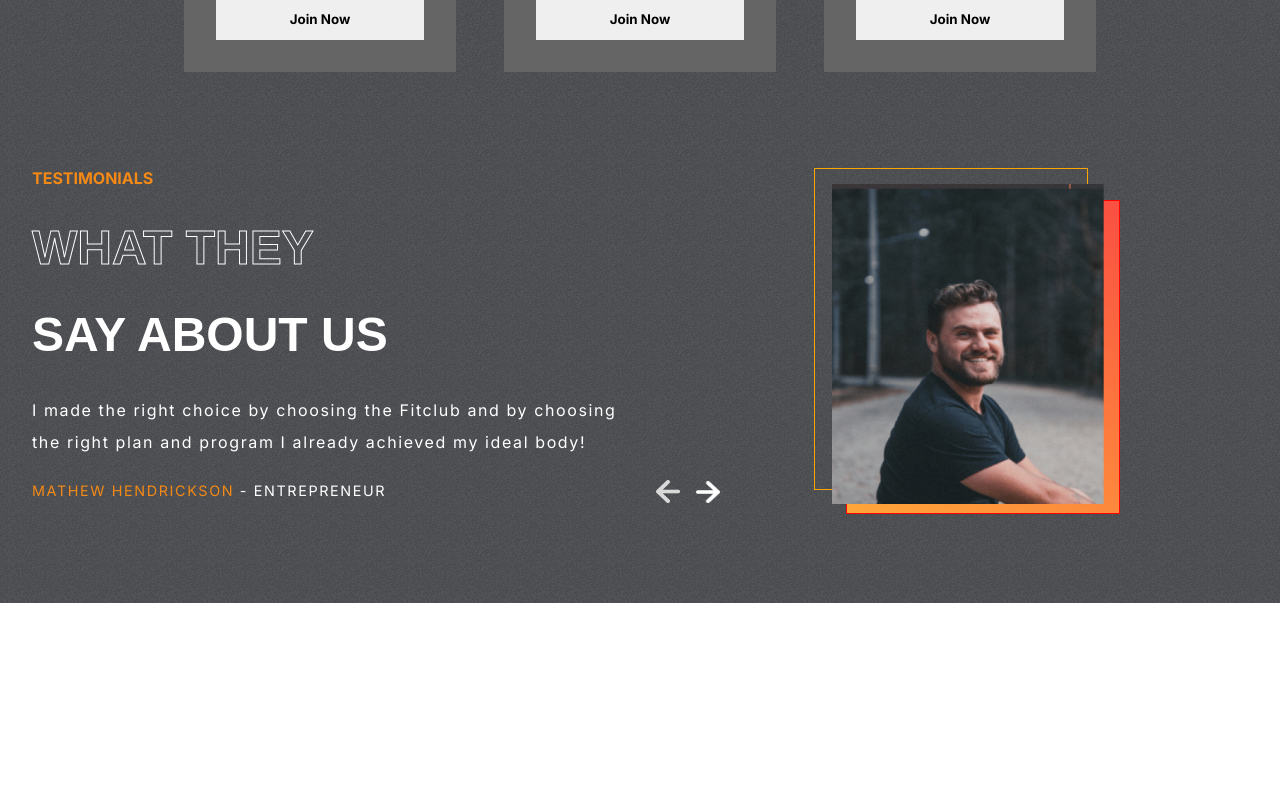
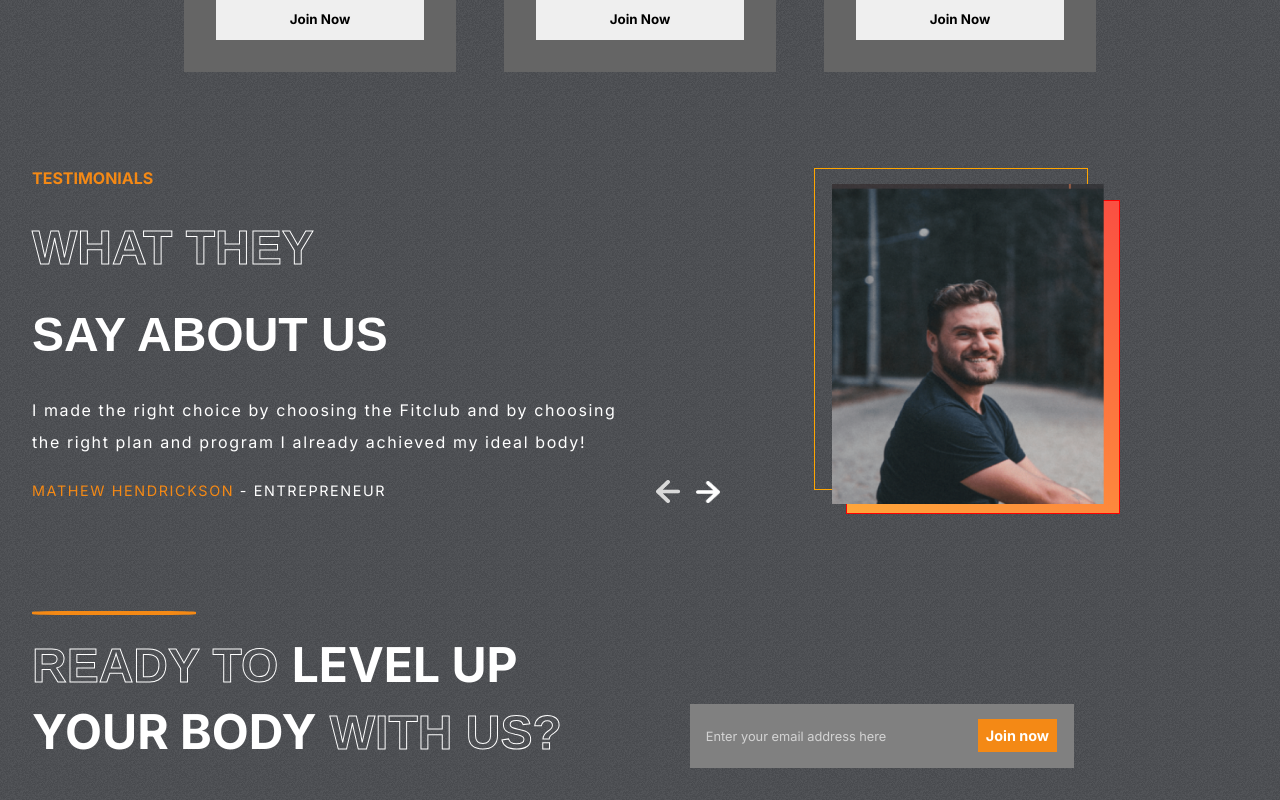
Before and after one commit to Aparajit-Garg/Gym, a React (Create React App) app in the folder the-website/: page / in a window 1280 px wide. Shown: the part 2295-3095 px from the top of the page. Before the commit the page ends 2898 px from the top, so only its background shows below. Built offline with nearby package versions, Linux system fonts and the light colour scheme.

Commit message:
contact section completed, mailing option added.

```diff
--- a/the-website/package.json
+++ b/the-website/package.json
@@ -3,6 +3,7 @@
   "version": "0.1.0",
   "private": true,
   "dependencies": {
+    "@emailjs/browser": "^3.11.0",
     "@testing-library/jest-dom": "^5.16.5",
     "@testing-library/react": "^13.4.0",
     "@testing-library/user-event": "^13.5.0",
--- a/the-website/src/components/ContactUs/Contact.js
+++ b/the-website/src/components/ContactUs/Contact.js
@@ -1,12 +1,44 @@
-import React from 'react';
+import React, {useRef} from 'react';
 import classes from "./Contact.module.css";
-
+import  emailjs from '@emailjs/browser';
 
 const Contact = () => {
 
+    const form = useRef();
+
+    const sendMail = (e) => {
+        e.preventDefault();
+
+        emailjs.sendForm(process.env.REACT_APP_SERVICE_KEY, process.env.REACT_APP_TEMPLATE_KEY, form.current, process.env.REACT_APP_PUBLIC_KEY)
+        .then((result) => {
+            console.log("Successfull: ", result.text);
+            window.alert("Mail sent");
+        }, (error) => {
+            console.log("Error: ", error.text);
+        });
+    }
+
     return (
-        <div>
-
+        <div className={classes.top__level}>
+            <hr />
+            <div className={classes.join__us}>
+                <span>
+                    <span className={classes.tranparent__background}> Ready to </span>
+                    <span> level up</span>
+                </span>
+                <span>
+                    <span>
+                        <span>your body</span>
+                        <span className={classes.tranparent__background}> with us? </span>
+                    </span>
+                    <span>
+                        <form onSubmit={sendMail} ref={form}>
+                            <input type="text" name="user_email" placeholder='Enter your email address here'/>
+                            <button type="submit" onClick={sendMail}>Join now</button>
+                        </form>
+                    </span>
+                </span>
+            </div>
         </div>
     );
 }
--- a/the-website/src/components/ContactUs/Contact.module.css
+++ b/the-website/src/components/ContactUs/Contact.module.css
@@ -0,0 +1,79 @@
+.top_level {
+    display: flex;
+    justify-content: flex-start;
+    position: relative;
+}
+
+hr {
+    border: 2px solid var(--orange);
+    left: 2rem;
+    width: 10rem;
+    color: var(--appColor);
+    position: absolute;
+    border-radius: 25%;
+}
+
+.join__us {
+    padding: 2rem;
+    display: flex;
+    flex-direction: column;
+    font-size: 3em;
+    text-transform: uppercase;
+    font-weight: 700;
+    color: white;
+    font-family: Arial, Helvetica, sans-serif;
+    justify-content: center;
+    /* align-items: center; */
+}
+
+.tranparent__background {
+    -webkit-text-fill-color: transparent;
+    -webkit-text-stroke-width: 1px;
+    -webkit-text-stroke-color: white;
+    font-family: Arial, Helvetica, sans-serif;
+}
+
+.join__us > span:nth-child(2) {
+    display: flex;
+    align-items: center;
+    gap: 8rem;
+}
+
+.join__us > span:nth-child(2) > span:nth-child(2) > form > input {
+    all: unset;
+    max-height: 3.5rem;
+    width: 22rem;
+    height: 2rem;
+    max-width: 22rem;
+    font-size: 0.8rem;
+    padding: 1rem;
+    background-color: gray;
+    text-transform: none;
+    font-weight: 100;
+
+    border: none;
+}
+
+
+.join__us > span:nth-child(2) > span:nth-child(2) > form > button {
+    /* position: absolute; */
+    margin-left: -6rem;
+    /* all: unset; */
+    background-color: var(--orange);
+    border: none;
+    padding: 0.5rem;
+    font-size: 0.3em;
+    /* z-index: 99; */
+    color: white;
+    cursor: pointer;
+    font-weight: 600;
+}
+
+input::placeholder {
+    /* padding: 1rem; */
+    color: lightgray;
+}
+
+input[type=text] {
+    padding: 1rem;
+}
```
Also changed, not shown: the-website/src/components/SocialPages/SocialPages.js (added), the-website/src/components/SocialPages/SocialPages.module.css (added), 2 other files (tests, documents, lock files or other folders).
